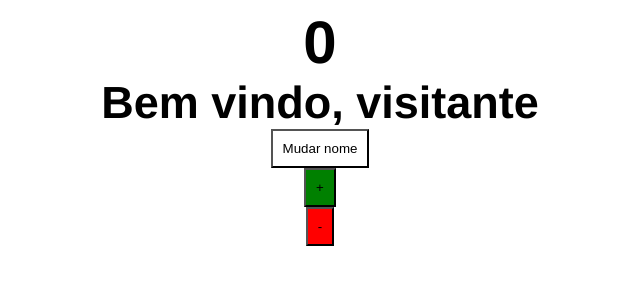
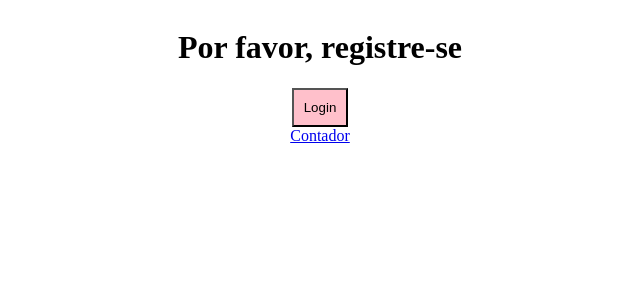
Before and after one commit to yantedesco/react_2022.2, a React (Vite) app: page / in a window 1280 px wide. Shown: the top 300 px of the page, without its empty margins (320-960 px from the left). Built offline with nearby package versions, Linux system fonts and the light colour scheme.

Commit message:
renderização condicional

```diff
--- a/package.json
+++ b/package.json
@@ -11,6 +11,7 @@
   "dependencies": {
     "react": "^18.2.0",
     "react-dom": "^18.2.0",
+    "react-router-dom": "^6.4.3",
     "styled-components": "^5.3.6"
   },
   "devDependencies": {
--- a/src/App.jsx
+++ b/src/App.jsx
@@ -1,8 +1,8 @@
 import "./App.css";
-import { Pokemon } from "./screens/Pokemon";
+import { Home } from "./screens/Home";
 
 function App() {
-  return <Pokemon />;
+  return <Home />;
 }
 
 export default App;
--- /dev/null
+++ b/src/components/SaudacaoUsuario/index.jsx
@@ -0,0 +1,3 @@
+export const SaudacaoUsuario = () => {
+  return <h1>Bem vindo de volta!</h1>;
+};
--- /dev/null
+++ b/src/components/SaudacaoVisitante/index.jsx
@@ -0,0 +1,3 @@
+export const SaudacaoVisitante = () => {
+  return <h1>Por favor, registre-se</h1>;
+};
--- a/src/main.jsx
+++ b/src/main.jsx
@@ -1,10 +1,25 @@
-import React from 'react'
-import ReactDOM from 'react-dom/client'
-import App from './App'
-import './index.css'
+import React from "react";
+import { createBrowserRouter, RouterProvider } from "react-router-dom";
+import ReactDOM from "react-dom/client";
+import App from "./App";
+import "./index.css";
+import { NotFound } from "./screens/NotFound";
+import { Contador } from "./screens/Contador";
 
-ReactDOM.createRoot(document.getElementById('root')).render(
+const router = createBrowserRouter([
+  {
+    path: "/", // caminho na url para esse componente
+    element: <App />, // componente que será renderizado nessa rota
+    errorElement: <NotFound /> // componente que será renderizado ao não achar a rota passada na url
+  },
+  {
+    path: "/contador",
+    element: <Contador />
+  }
+]);
+
+ReactDOM.createRoot(document.getElementById("root")).render(
   <React.StrictMode>
-    <App />
+    <RouterProvider router={router} />
   </React.StrictMode>
-)
+);
--- /dev/null
+++ b/src/screens/Contador/index.jsx
@@ -0,0 +1,28 @@
+import { useState } from "react";
+import { Link } from "react-router-dom";
+import { Button } from "../../components/Button";
+
+export const Contador = () => {
+  const [contador, setContador] = useState(0);
+
+  return (
+    <>
+      <h1>{contador}</h1>
+      <Button
+        onClick={() => setContador((prev) => prev + 1)}
+        backgroundColor="green"
+        fontSize={40}
+        padding="10px"
+        name="+"
+      />
+      <Button
+        onClick={() => setContador((prev) => prev - 1)}
+        backgroundColor="red"
+        fontSize={80}
+        padding="10px"
+        name="-"
+      />
+      <Link to="/">Voltar</Link>
+    </>
+  );
+};
--- /dev/null
+++ b/src/screens/Home/index.jsx
@@ -0,0 +1,24 @@
+import { useState } from "react";
+import { Link } from "react-router-dom";
+import { Button } from "../../components/Button";
+import { Container } from "../../components/Container.jsx";
+import { SaudacaoUsuario } from "../../components/SaudacaoUsuario";
+import { SaudacaoVisitante } from "../../components/SaudacaoVisitante";
+
+export const Home = () => {
+  const [logado, setLogado] = useState(false);
+
+  return (
+    <Container>
+      {logado ? <SaudacaoUsuario /> : <SaudacaoVisitante />}
+      <Button
+        onClick={() => setLogado((prev) => !prev)}
+        backgroundColor="pink"
+        fontSize={100}
+        padding="10px"
+        name={logado ? "Logoff" : "Login"}
+      />
+      <Link to="/contador">Contador</Link>
+    </Container>
+  );
+};
--- /dev/null
+++ b/src/screens/NotFound/index.jsx
@@ -0,0 +1,16 @@
+import { useRouteError } from "react-router-dom";
+
+export const NotFound = () => {
+  const error = useRouteError();
+  console.error(error);
+
+  return (
+    <div id="error-page">
+      <h1>Oops!</h1>
+      <p>Sorry, an unexpected error has occurred.</p>
+      <p>
+        <i>{error.statusText || error.message}</i>
+      </p>
+    </div>
+  );
+};
--- a/src/screens/Pokemon/index.jsx
+++ /dev/null
@@ -1,49 +0,0 @@
-import { useState } from "react";
-import { Button } from "../../components/Button";
-import { Container } from "../../components/Container.jsx";
-import { Saudacao, Contador } from "./styles.js";
-
-export const Pokemon = () => {
-  const [contador, setContador] = useState(0);
-  const [nome, setNome] = useState("visitante");
-
-  return (
-    <Container>
-      <Contador>{contador}</Contador>
-      <Saudacao>Bem vindo, {nome}</Saudacao>
-      {/* <ul>
-        {pokemons.map((pokemon) => {
-          return <li key={pokemon.id}>{pokemon.name.english}</li>;
-        })}
-      </ul> */}
-      <Button
-        onClick={() =>
-          setNome((prev) => {
-            if (prev === "yan") {
-              return "marcos";
-            }
-            return "yan";
-          })
-        }
-        backgroundColor="white"
-        fontSize={100}
-        padding="10px"
-        name="Mudar nome"
-      />
-      <Button
-        onClick={() => setContador((prev) => prev + 1)}
-        backgroundColor="green"
-        fontSize={40}
-        padding="10px"
-        name="+"
-      />
-      <Button
-        onClick={() => setContador((prev) => prev - 1)}
-        backgroundColor="red"
-        fontSize={80}
-        padding="10px"
-        name="-"
-      />
-    </Container>
-  );
-};
```
Also changed, not shown: src/screens/Home/styles.js (renamed from src/screens/Pokemon/styles.js), 1 other file (tests, documents, lock files or other folders).
